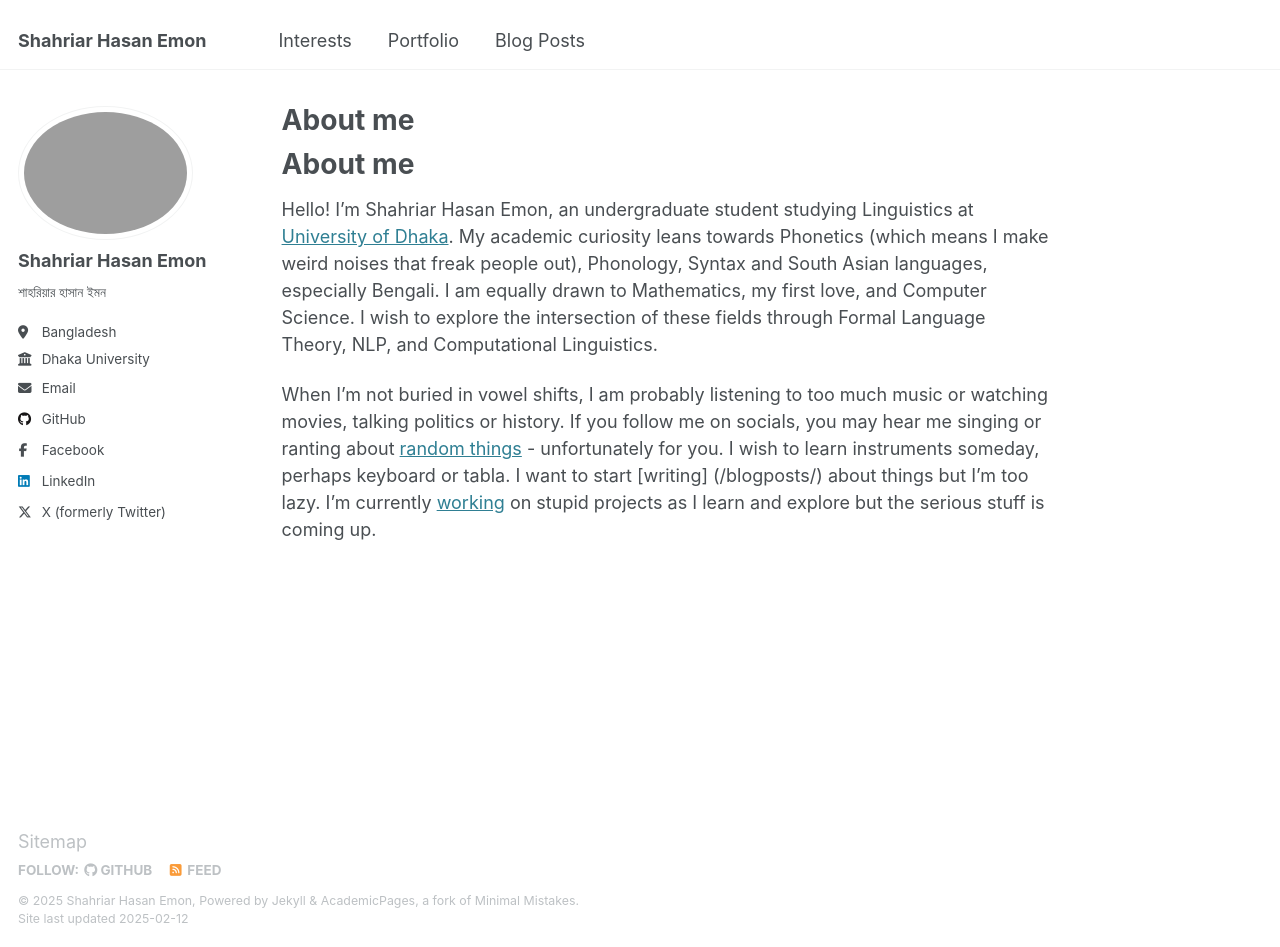
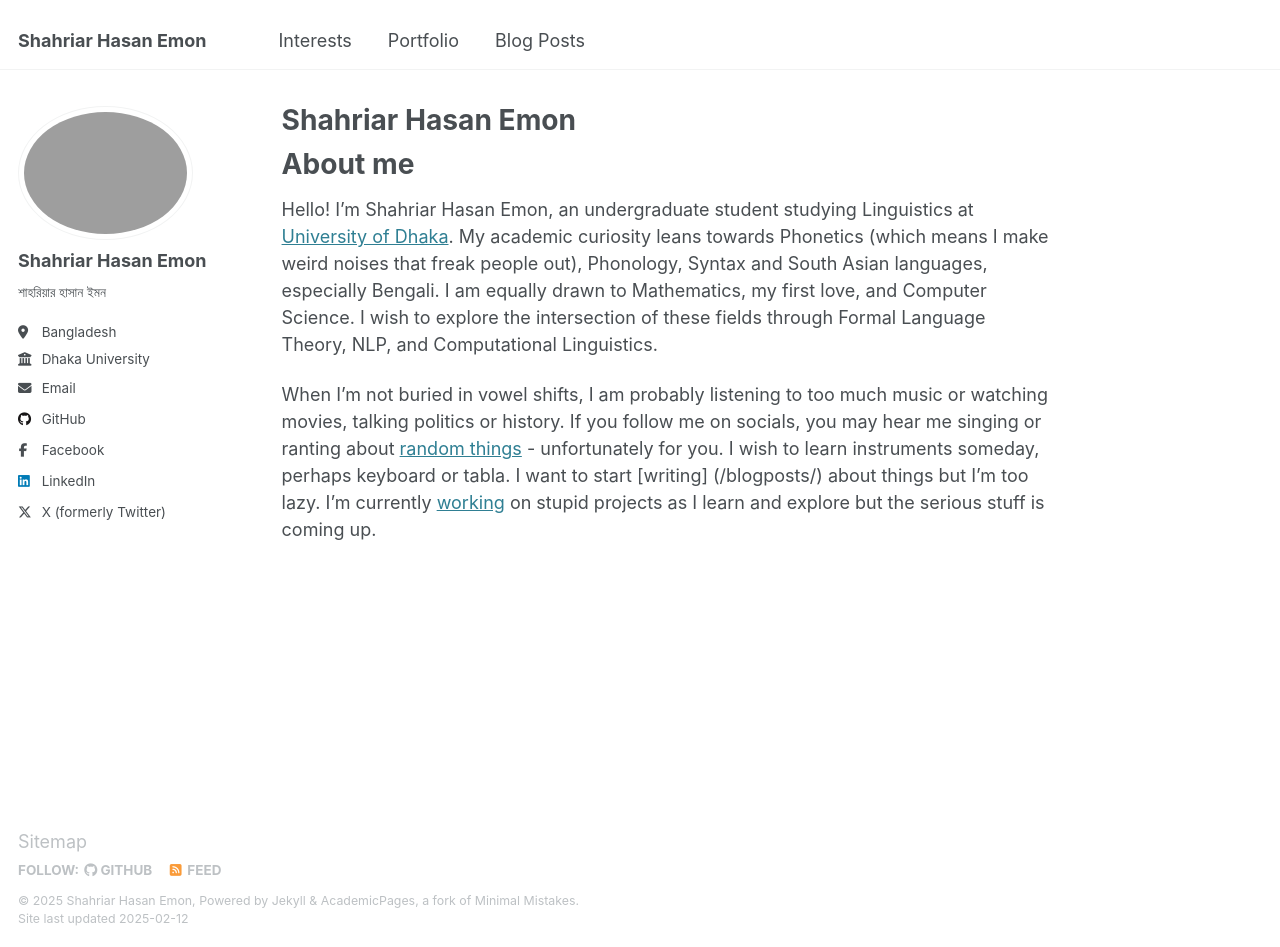
Before and after one commit to eeem0n/eeem0n.github.io, a Jekyll site: the page built from _pages/about.md, in a window 1280 px wide and 947 px high. Built offline with Jekyll 4.4.1, drawn with Linux system fonts in a browser that asks for light colours.

Commit message:
Update about.md

```diff
--- a/_pages/about.md
+++ b/_pages/about.md
@@ -1,10 +1,10 @@
 ---
 permalink: /
-title: "About me"
+title: "Shahriar Hasan Emon"
 author_profile: true
 redirect_from:
   - /about/
-  - /about.html
+  - /
 ---
 
 About me
```
